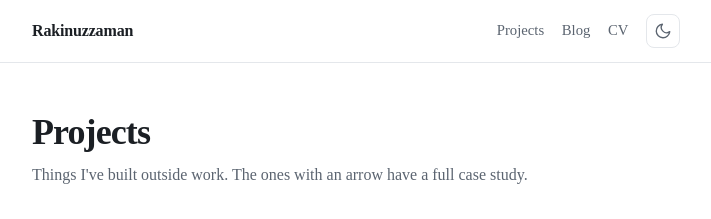
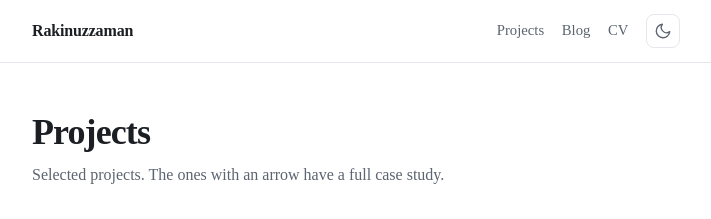
Before and after one commit to RakinRkz/rakinrkz.github.io, an Astro site: page /projects in a window 1280 px wide. Shown: the top 219 px of the page, without its empty margins (284-995 px from the left). Built offline with nearby package versions, Linux system fonts and the light colour scheme; Astro itself is replaced by a stand-in of ours.

Commit message:
Reword projects intro and refresh public CV

```diff
--- a/src/pages/projects/index.astro
+++ b/src/pages/projects/index.astro
@@ -11,7 +11,7 @@ const projects = (await getCollection('projects')).sort((a, b) => a.data.order -
   description="Personal and open-source projects by A. K. M. Rakinuzzaman, with case studies of the main ones."
 >
   <h1>Projects</h1>
-  <p class="intro muted">Things I've built outside work. The ones with an arrow have a full case study.</p>
+  <p class="intro muted">Selected projects. The ones with an arrow have a full case study.</p>
   <div class="grid">
     {projects.map((project) => <ProjectCard project={project} />)}
   </div>
```
